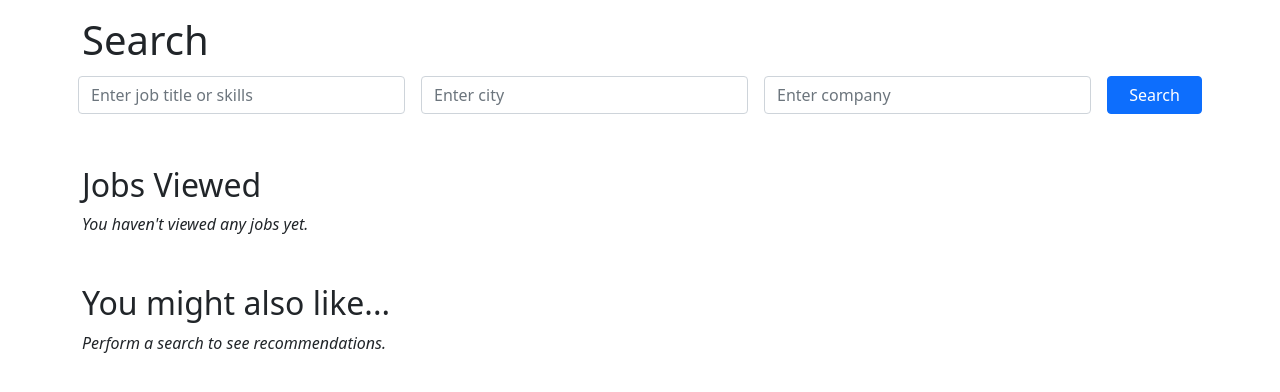
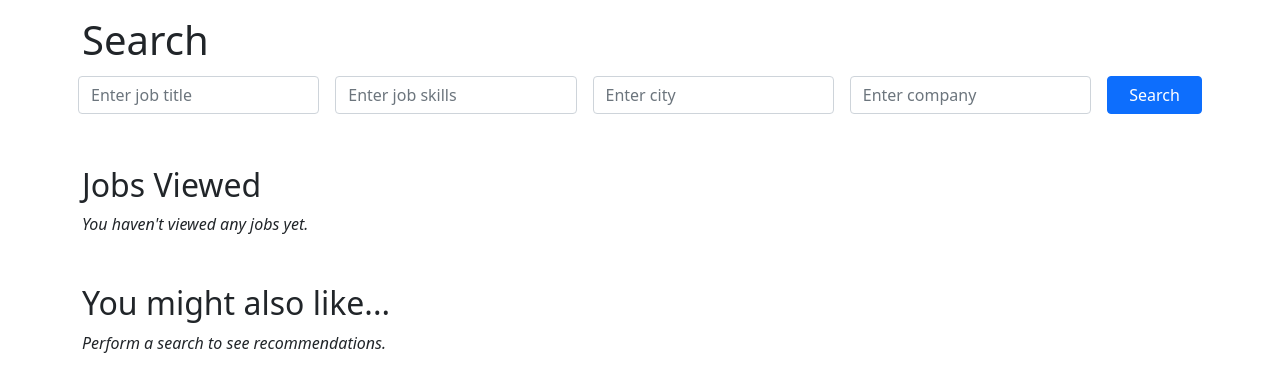
Before and after one commit to JackDouma/Big-Data-LinkedIn-Recommender-System, a Flask app: page / in a window 1280 px wide. Shown: the top 392 px of the page. Run offline with Flask 3, Linux system fonts and the light colour scheme; parts of the project's set-up code (start-up, migrations or seed data) failed here and were passed over.

Commit message:
separated skills and title

```diff
--- a/templates/index.html
+++ b/templates/index.html
@@ -11,7 +11,8 @@
         <!-- Search -->
         <h1>Search</h1>
         <form action="/search" method="post" class="row">
-            <input type="text" name="skills" placeholder="Enter job title or skills" class="col-md form-control mx-2 my-1">
+            <input type="text" name="title" placeholder="Enter job title" class="col-md form-control mx-2 my-1">
+            <input type="text" name="skills" placeholder="Enter job skills" class="col-md form-control mx-2 my-1">
             <input type="text" name="city" placeholder="Enter city" class="col-md form-control mx-2 my-1">
             <input type="text" name="company" placeholder="Enter company" class="col-md form-control mx-2 my-1">
             <button type="submit" name="page" value="0" class="col-md-1 mx-2 my-1 btn btn-primary">Search</button>
```
